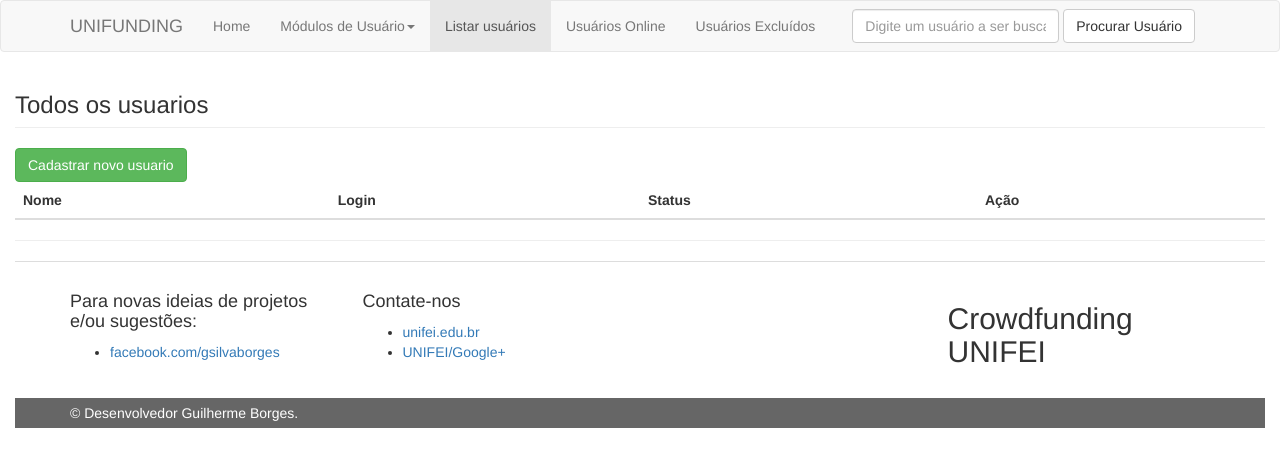
After one commit to kayque-willy/COM212-crowdfunding, a CodeIgniter app: the page made by application/views/CRUD_usuario/viewUSUARIO.php in a window 1280 px wide. The commit adds this page. Shown: the top 467 px of the page. Run offline with CodeIgniter, Linux system fonts and the light colour scheme; lists and menus that the app fills with data are empty; some libraries are stand-ins or nearby versions.

Commit message:
Criação e leitura de Usuario

```diff
--- /dev/null
+++ b/application/views/CRUD_usuario/viewUSUARIO.php
@@ -0,0 +1,151 @@
+<!DOCTYPE html>
+<html>
+    <head>
+        <title>UNIFUNDING</title>
+        <meta http-equiv="X-UA-Compatible" content="IE=edge,chrome=1"/>
+        <meta charset="utf-8">
+        <meta name="viewport" content="width=device-width, initial-scale=1">
+        <script type="text/javascript" src="//cdnjs.cloudflare.com/ajax/libs/jquery/2.0.3/jquery.min.js"></script>
+        <script type="text/javascript" src="//netdna.bootstrapcdn.com/bootstrap/3.3.4/js/bootstrap.min.js"></script>
+        <link href="//cdnjs.cloudflare.com/ajax/libs/font-awesome/4.3.0/css/font-awesome.min.css" rel="stylesheet" type="text/css">
+        <link href="//pingendo.github.io/pingendo-bootstrap/themes/default/bootstrap.css" rel="stylesheet" type="text/css">
+        <link rel="stylesheet" href="css/estilo.css">
+    </head>
+    <body>
+        <!-- Modal -->
+        <div class="modal fade" id="delete-modal" tabindex="-1" role="dialog" aria-labelledby="modalLabel">
+            <div class="modal-dialog" role="document">
+                <div class="modal-content">
+                    <div class="modal-header">
+                        <button type="button" class="close" data-dismiss="modal" aria-label="Fechar"><span aria-hidden="true">&times;</span></button>
+                        <h4 class="modal-title" id="modalLabel">Excluir usuário</h4>
+                    </div>
+                    <div class="modal-body">
+                        Exclusão de usuário deleta >>PROJETO<< ligado a ele,deseja realizar a operação?
+                    </div>
+                    <div class="modal-footer">
+                        <button type="button" class="btn btn-primary">Sim</button>
+                        <button type="button" class="btn btn-default" data-dismiss="modal">N&atilde;o</button>
+                    </div>
+                </div>
+            </div>
+        </div>
+        <!-- /.modal -->
+
+        <nav class="navbar navbar-default" role="navigation">
+            <div class="container">
+                <div class="navbar-header">
+                    <button type="button" class="navbar-toggle" data-toggle="collapse" data-target="#bs-example-navbar-collapse-1">
+                        <span class="sr-only">Toggle navigation</span>
+                        <span class="icon-bar"></span>
+                        <span class="icon-bar"></span>
+                        <span class="icon-bar"></span>
+                    </button>
+                    <a class="navbar-brand" href="/usuario/">UNIFUNDING</a>
+                </div>
+                <div class="collapse navbar-collapse" id="bs-example-navbar-collapse-1">
+                    <ul class="nav navbar-nav">
+                        <li ><a href="/usuario/">Home</a></li>
+                        <li class="dropdown">
+                            <a href="#" class="dropdown-toggle" data-toggle="dropdown">Módulos de Usuário<b class="caret"></b></a>
+                            <ul class="dropdown-menu">
+                                <li><a href="#">Administrativo</a></li>
+                                <li class="divider"></li>
+                                <li><a href="#">Usuário Público</a></li>
+                                <li class="divider"></li>
+                                <li><a href="#">Gestor de Programas</a></li>
+                                <li class="divider"></li>
+                                <li><a href="#">Avaliador de Projetos</a></li>
+                                <li class="divider"></li>
+                                <li><a href="#">Financiador Acadêmico</a></li>
+                            </ul>
+                        </li>
+                        <li class="active"><a href="/usuario/consultar">Listar usuários</a></li>
+                        <li><a href="#">Usuários Online</a></li>
+                        <li><a href="#">Usuários Excluídos</a></li>
+                    </ul>
+                    <form class="navbar-form navbar-right" role="search">
+                        <div class="form-group">
+                            <input type="text" class="form-control" placeholder="Digite um usuário a ser buscado">
+                        </div>
+                        <button type="submit" class="btn btn-default">Procurar Usuário</button>
+                    </form>
+                </div>
+            </div>
+        </nav> <!-- Fim da barra de navehação superior-->
+        <!-- Inicio de um CRUD -->
+        <div id="main" class="container-fluid">
+            <h3 class="page-header">Todos os usuarios</h3>
+            <a href="/usuario/cadastrar/" class="btn btn-success">Cadastrar novo usuario</a>
+            <div class="center-block">
+                <table class="table">
+                    <thead>
+                        <tr>
+                            <th>Nome</th>
+                            <th>Login</th>
+                            <th>Status</th>
+                            <th>Ação</th>
+                        </tr>
+                    </thead>
+                    <tbody>
+                        <!-- Percorre o objeto de consulta enviado do controller-->
+                        <?php
+                        if(isset($usuarios)){
+                                foreach ($usuarios->result() as $usuario) {
+                                        echo '<tr>';
+                                        echo '<td>'.$usuario->nome.'</td>';
+                                        echo '<td>'.$usuario->login.'</td>';
+                                        if($usuario->del=='0') echo '<td>ativo</td>';
+                                        if($usuario->del=='1') echo '<td>inativo</td>';
+                                        echo
+                                        '<td>
+                                        <a href="/usuario/alterar/'.$usuario->login.'" class="btn btn-primary">Editar usuario</a>
+                                        <a href="/usuario/remover/'.$usuario->login.'" class="btn btn-danger" data-toggle="modal">Desativar usuario</a>
+                                        </td>';
+                                        echo '</tr>';
+                                }
+                        }
+                        ?>
+                        <!-- Percorre o objeto de consulta enviado do controller-->
+                    </tbody>
+                </table>
+            </div>
+            <hr>
+            <!-- Aqui está a criação da parte de baixo do site, footer -->
+            <footer>
+                <div class="container">
+                    <div class="row">
+                        <div id="linksImportantes" class="col-xs-12 col-sm-3 col-md-3">
+                            <h4> Para novas ideias de projetos e/ou sugestões:</h4>
+                            <ul>
+                                <li><a href="#">facebook.com/gsilvaborges</a></li>
+                            </ul>
+                        </div> <!-- Aqui em cima CRUD de links que podem ser armazenados e retirados -->
+                        <div id="redesSociais" class="col-xs-12 col-sm-3 col-md-3">
+                            <h4> Contate-nos</h4>
+                            <ul>
+                                <li> <a href="#">unifei.edu.br</a></li>
+                                <li><a href="#">UNIFEI/Google+</a></li>
+                            </ul>
+                        </div> <!-- Redes Sociais -->
+                        <div id="logoFooter" class="col-xs-12 col-sm-3 col-md-3 col-sm-offset-3 col-md-offset-3">
+                            <h2>Crowdfunding UNIFEI</h2>
+                        </div> <!-- Logo abaixo foi feito o rodapé da Outlet -->
+                    </div>
+                </div>
+            </footer>
+            <div class="copyright">
+                <div class="container">
+                    <div class="row">
+                        <div class="col-md-12">
+                            <p>&copy; Desenvolvedor Guilherme Borges.</p>
+                        </div>
+                    </div>
+                </div>
+            </div>
+            <script src="https://ajax.googleapis.com/ajax/libs/jquery/1.11.3/jquery.min.js"></script>
+
+            <!-- Latest compiled and minified JavaScript -->
+            <script src="https://maxcdn.bootstrapcdn.com/bootstrap/3.3.5/js/bootstrap.min.js"></script>
+    </body>
+</html>
```
Also changed, not shown: application/controllers/Usuario.php (+11 -8 lines), application/views/CRUD_projeto/editPROJETO.php (+15 -69 lines), application/views/CRUD_usuario/addUSUARIO.html (deleted, +0 -178 lines), application/views/CRUD_usuario/addUSUARIO.php (renamed from application/views/CRUD_usuario/viewUSUARIO.html, +96 -40 lines), application/views/CRUD_usuario/indexUSUARIO_fim.html (added, +158 -0 lines), 1 other file.
